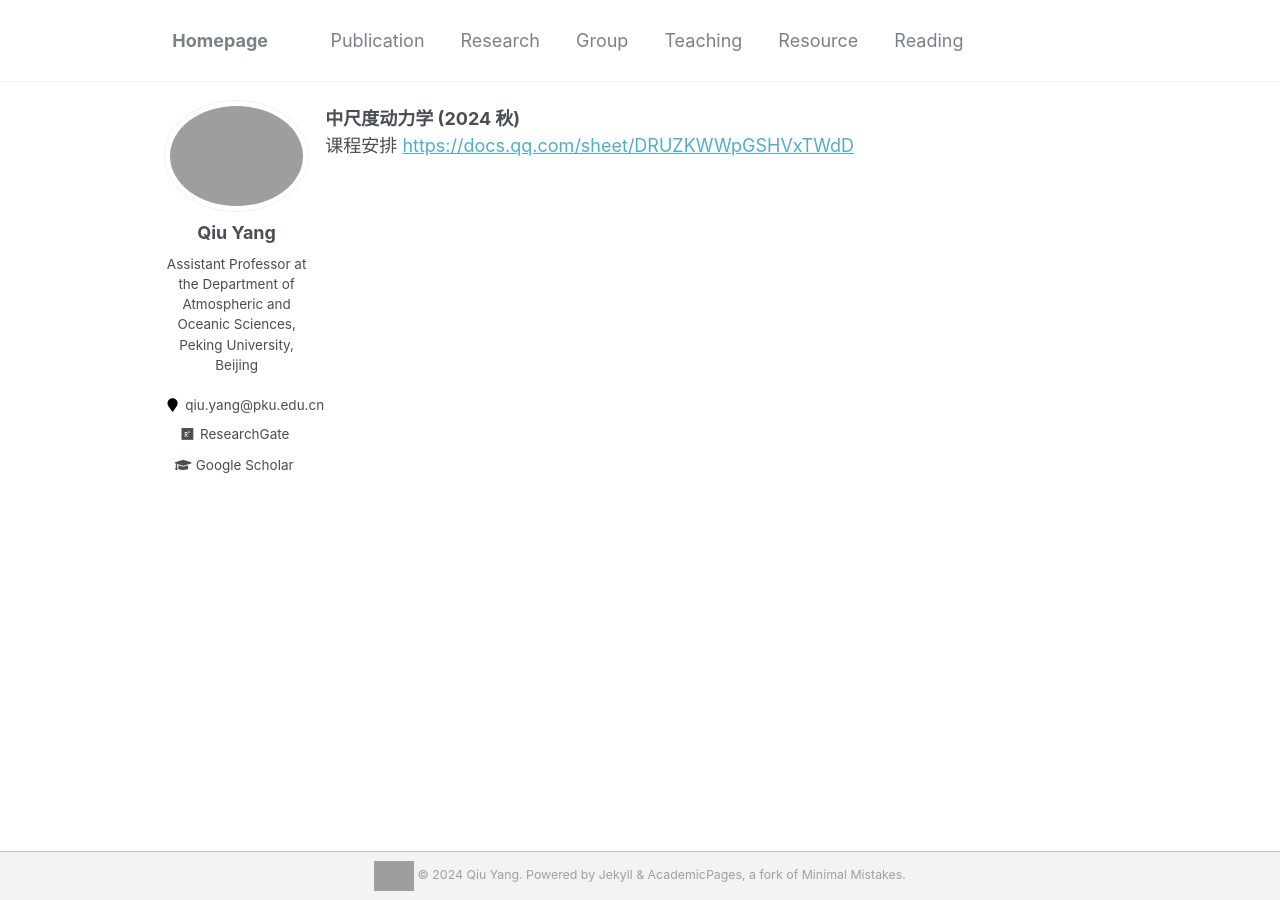
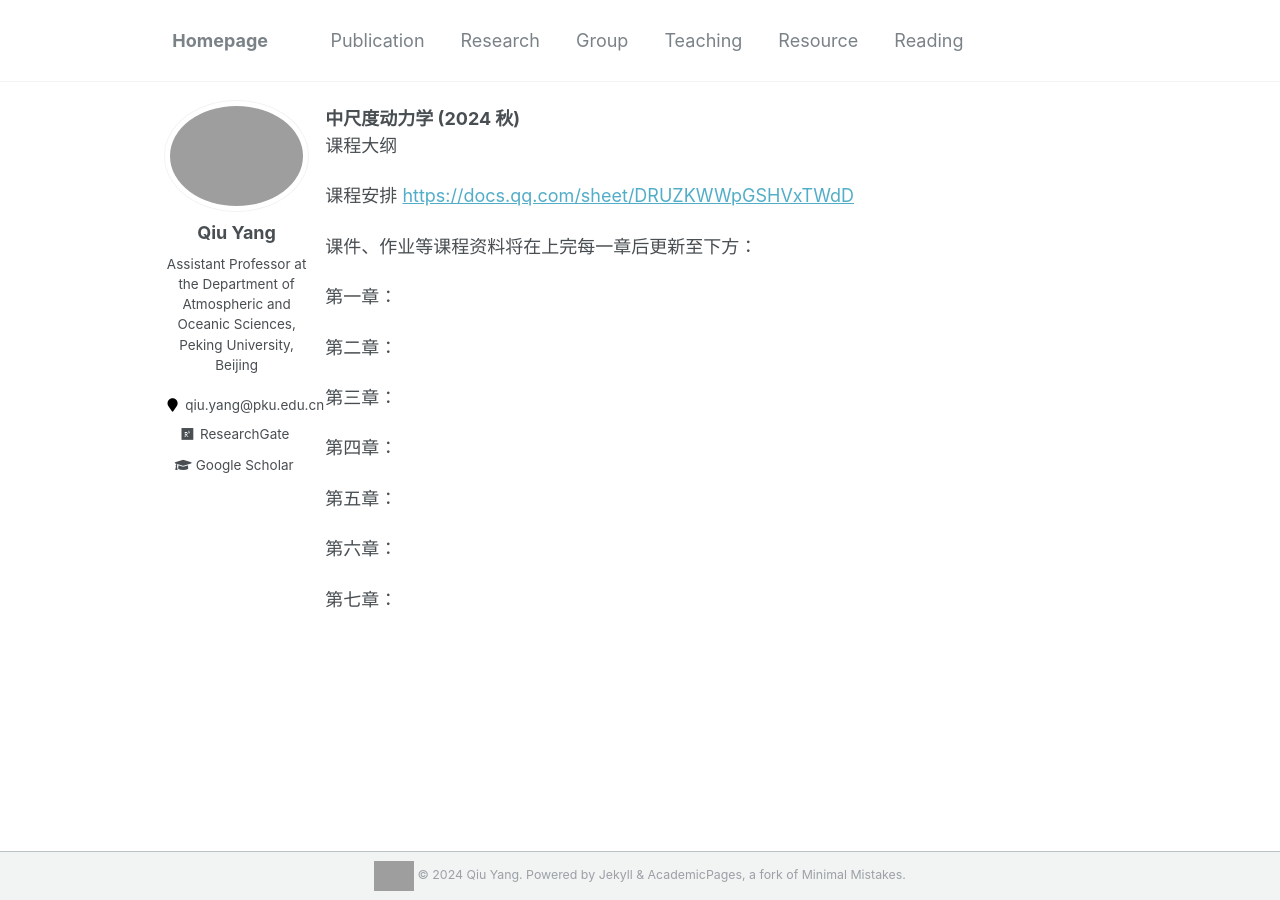
Before and after one commit to qiuyang50/qiuyang50.github.io, a Jekyll site: the page built from _pages/mesoscale_2024fall.md, in a window 1280 px wide. Built offline with Jekyll 4.4.1, drawn with Linux system fonts in a browser that asks for light colours; grey boxes are pictures that could not be loaded.

Commit message:
Update mesoscale_2024fall.md

```diff
--- a/_pages/mesoscale_2024fall.md
+++ b/_pages/mesoscale_2024fall.md
@@ -5,4 +5,22 @@ filename: modeling_2024fall.md
 ---
 
 **中尺度动力学 (2024 秋)**
+课程大纲
+
 课程安排 [https://docs.qq.com/sheet/DRUZKWWpGSHVxTWdD](https://docs.qq.com/sheet/DRUZKWWpGSHVxTWdD)
+
+课件、作业等课程资料将在上完每一章后更新至下方：
+
+第一章：
+
+第二章：
+
+第三章：
+
+第四章：
+
+第五章：
+
+第六章：
+
+第七章：
```
